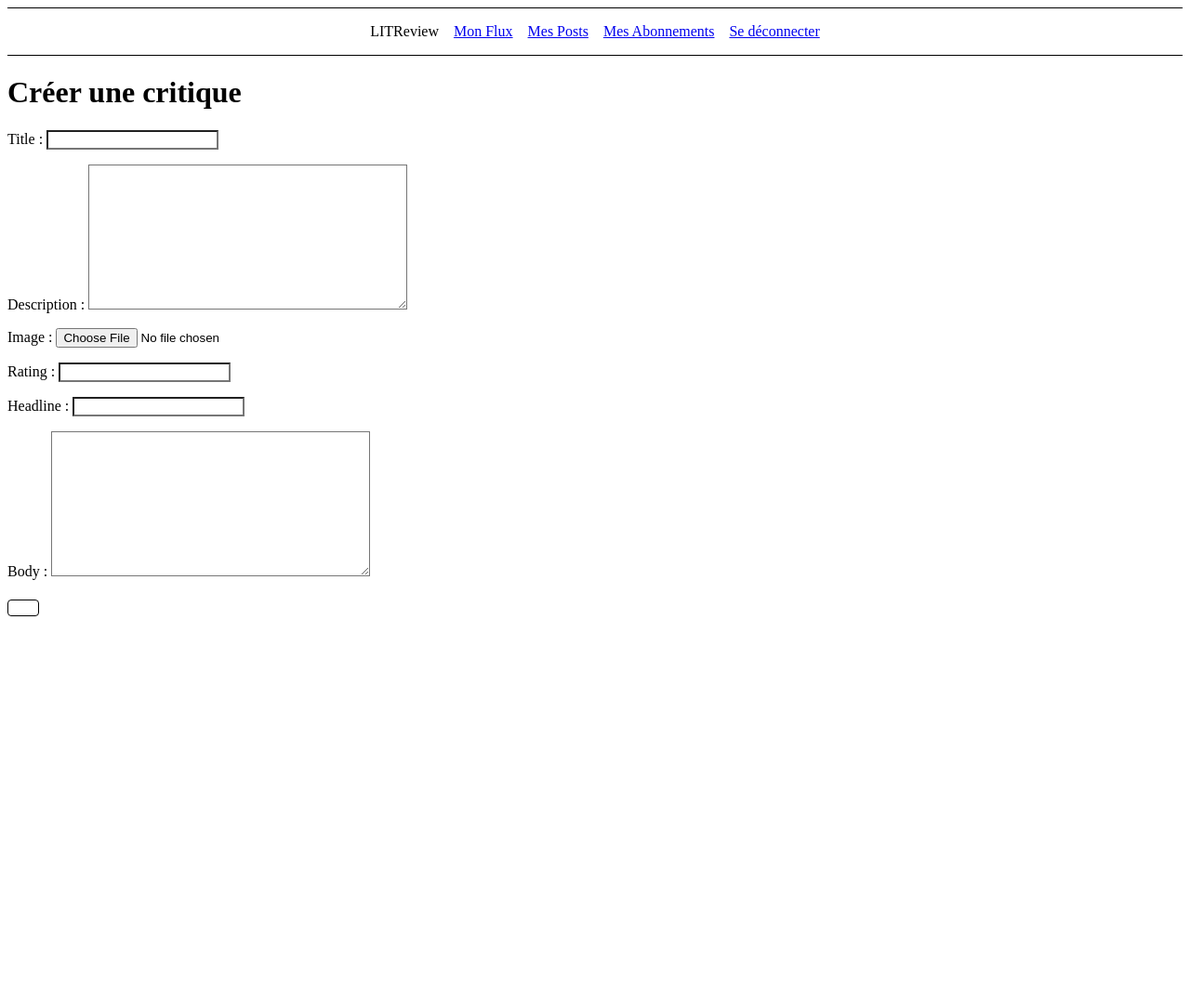
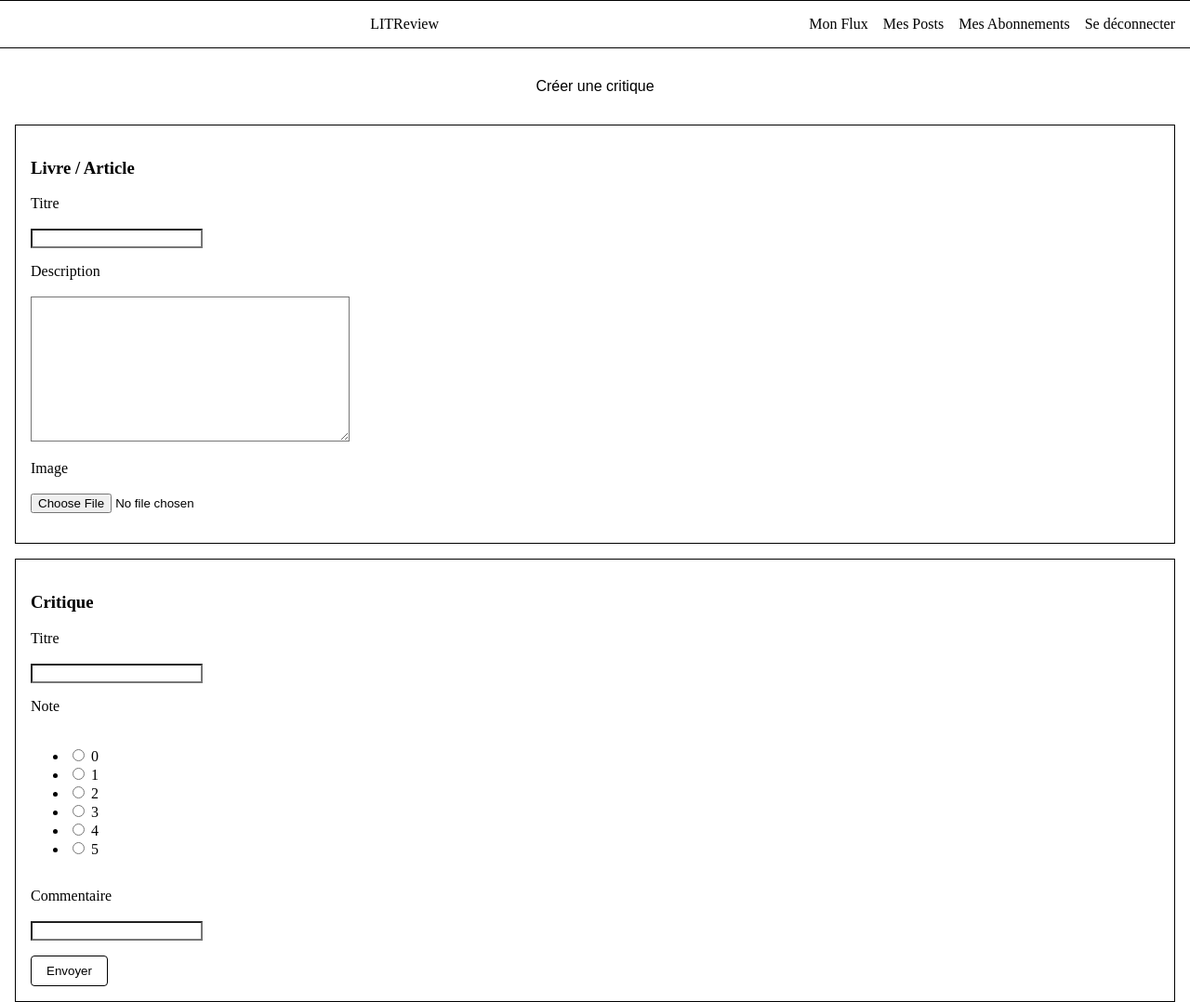
Before and after one commit to hugohlr13/p9_litreview, a Django app: page /create_review/ in a window 1280 px wide. Shown: the whole page at 93% size. Before the commit the page ends 663 px from the top, so only its background shows below. Run offline with Django 3.2, Linux system fonts and the light colour scheme; a user stored in the database is signed in.

Commit message:
Add css review_ticket

```diff
--- a/litreview/authentication/templates/authentication/login.html
+++ b/litreview/authentication/templates/authentication/login.html
@@ -9,7 +9,7 @@
       <title>Page de connexion</title>
     </head>
     <body>
-      <div class="container">
+      <div class="container-login">
         <div class="left">
           <h2>Inscrivez-vous maintenant</h2>
           <button><a href="{% url 'signup' %}">S'inscrire</a></button>
--- a/litreview/feed/forms.py
+++ b/litreview/feed/forms.py
@@ -16,17 +16,24 @@ class TicketForm(forms.ModelForm):
     class Meta:
         model = Ticket
         fields = ['title', 'description', 'image']
+        labels = {'title': 'Titre'}
+
+RATING_CHOICES = [
+    ('0', '0'),
+    ('1', '1'),
+    ('2', '2'),
+    ('3', '3'),
+    ('4', '4'),
+    ('5', '5'),
+]
 
 class ReviewForm(forms.ModelForm):
-    title = forms.CharField(max_length=128)
-    description = forms.CharField(max_length=2048, widget=forms.Textarea)
-    image = forms.ImageField(required=False)
-    rating = forms.IntegerField(
-        validators=[MinValueValidator(0), MaxValueValidator(5)]
+
+    rating = forms.TypedChoiceField(
+        widget=forms.RadioSelect, choices=RATING_CHOICES, coerce=int
     )
-    headline = forms.CharField(max_length=128)
-    body = forms.CharField(max_length=8192, widget=forms.Textarea)
 
     class Meta:
         model = Review
-        fields = ('title', 'description', 'image', 'rating', 'headline', 'body')
+        fields = ('headline', 'rating', 'body')
+        labels = {'headline': 'Titre', 'rating': 'Note', 'body': 'Commentaire'}
--- a/litreview/feed/models.py
+++ b/litreview/feed/models.py
@@ -31,6 +31,4 @@ class UserFollows(models.Model):
         to=settings.AUTH_USER_MODEL, on_delete=models.CASCADE, related_name='followers_by')
 
     class Meta:
-        # ensures we don't get multiple UserFollows instances
-        # for unique user-user_followed pairs
         unique_together = ('user', 'followed_user', )
--- a/litreview/feed/static/styles.css
+++ b/litreview/feed/static/styles.css
@@ -1,5 +1,10 @@
 * {
     background-color: white;
+}
+
+body {
+  margin: 0;
+  padding: 0;
 }
 
 .navbar {
@@ -7,12 +12,15 @@
   border-bottom: 1px solid black;
   display: flex;
   justify-content: center;
+  align-items: center;
+  padding: 1rem;
 }
 
 .logo {
-    font-size: 0,5rem;
-    padding: 1rem 0;
+  font-size: 1rem;
   text-align: center;
+  margin: 0 auto;
+  flex-grow: 1;
 }
 
 .nav-links {
@@ -21,10 +29,25 @@
   align-items: center;
   margin: 0;
   padding: 0;
+  margin-left: auto;
 }
 
 .nav-links li {
   margin-left: 1rem;
+}
+
+.nav-links a {
+    color: black;
+    text-decoration: none;
+  }
+
+h1 {
+    font-size: 1rem;
+    font-weight: normal;
+    font-family: Arial, sans-serif;
+    text-align: center;
+    margin-top: 2rem;
+    margin-bottom: 2rem;
 }
 
 h2 {
@@ -86,6 +109,28 @@ button {
   cursor: pointer;
 }
 
+.button {
+    padding: 0.5rem 1rem;
+    background-color: white;
+    border: black 1px solid;
+    border-radius: 0.25rem;
+    cursor: pointer;
+    text-decoration: none;
+    color: black;
+  }
+
+.button-container {
+  display: flex;
+  justify-content: center;
+  margin-top: 3rem;
+  margin-bottom: 1rem;
+}
+
+.button-container a {
+    margin-right: 2rem;
+  }
+
+
 .form-group button {
     margin-right: -8rem;
   }
@@ -102,3 +147,50 @@ button {
     align-items: center;
     height: 100vh;
 }
+
+.form-container {
+  display: flex;
+  flex-direction: column;
+  justify-content: space-between;
+  align-items: center;
+  border: 1px solid black;
+  padding: 1rem;
+  margin-top: 1rem;
+}
+
+.container {
+  margin-left: 1rem;
+  margin-right: 1rem;
+  display: flex;
+  flex-direction: column;
+  align-items: flex-start;
+}
+
+.form-field {
+  margin-bottom: 1rem;
+}
+
+.form-field label {
+  margin-bottom: 3rem;
+}
+
+.button-container-formticket {
+  text-align: right;
+}
+
+.feed-container {
+  display: flex;
+  flex-direction: column;
+  justify-content: space-between;
+  align-items: center;
+  border: 1px solid black;
+  padding: 1rem;
+  margin-top: 1rem;
+}
+
+.container-login {
+    display: flex;
+    justify-content: space-between;
+    align-items: center;
+    padding: 1rem;
+  }
--- a/litreview/feed/templates/feed/create_review.html
+++ b/litreview/feed/templates/feed/create_review.html
@@ -1,9 +1,44 @@
 {% extends 'base.html' %}
 {% block content %}
   <h1>Créer une critique </h1>
-  <form method="post" enctype="multipart/form-data">
-    {% csrf_token %}
-    {{ form.as_p }}
-    <button type="Envoyer"></button>
-  </form>
+  <div class="form-container container">
+    <form method="post" enctype="multipart/form-data" class="review-form">
+      {% csrf_token %}
+      <h3>Livre / Article</h3>
+      <div class="form-field">
+        <label for="{{ ticket_form.title.id_for_label }}" class="form-label">Titre</label>
+        <br><br>
+        {{ ticket_form.title }}
+      </div>
+      <div class="form-field">
+        <label for="{{ ticket_form.description.id_for_label }}" class="form-label">Description</label>
+        <br><br>
+        {{ ticket_form.description }}
+      </div>
+      <div class="form-field">
+        <label for="{{ ticket_form.image.id_for_label }}" class="form-label">Image</label>
+        <br><br>
+        {{ ticket_form.image }}
+      </div>
+  </div>
+  <div class="form-container container">
+      <h3>Critique</h3>
+      <div class="form-field">
+        <label for="{{ review_form.headline.id_for_label }}" class="form-label">Titre</label>
+        <br><br>
+        {{ review_form.headline }}
+      </div>
+      <div class="form-field">
+        <label for="{{ review_form.rating.id_for_label }}" class="form-label">Note</label>
+        <br><br>
+        {{ review_form.rating }}
+      </div>
+      <div class="form-field">
+        <label for="{{ review_form.body.id_for_label }}" class="form-label">Commentaire</label>
+        <br><br>
+        {{ review_form.body }}
+      </div>
+      <button type="submit" class="button">Envoyer</button>
+    </form>
+  </div>
 {% endblock %}
--- a/litreview/feed/views.py
+++ b/litreview/feed/views.py
@@ -41,26 +41,24 @@ def create_ticket(request):
 
 @login_required
 def create_review(request):
+    review_form = ReviewForm()
+    ticket_form = TicketForm()
     if request.method == 'POST':
-        form = ReviewForm(request.POST, request.FILES)
-        if form.is_valid():
-            ticket = Ticket.objects.create(
-                title=form.cleaned_data['title'],
-                description=form.cleaned_data['description'],
-                image=form.cleaned_data.get('image'),
-                user=request.user
-            )
-            review = Review.objects.create(
-                ticket=ticket,
-                rating=form.cleaned_data['rating'],
-                headline=form.cleaned_data['headline'],
-                body=form.cleaned_data['body'],
-                user=request.user
-            )
+        review_form = ReviewForm(request.POST)
+        ticket_form = TicketForm(request.POST, request.FILES)
+        if all((review_form.is_valid(), ticket_form.is_valid())):
+            ticket = ticket_form.save(commit=False)
+            ticket.user = request.user
+            ticket.save()
+            review = review_form.save(commit=False)
+            review.user = request.user
+            review.ticket = ticket
+            review.save()
             return redirect('home')
     else:
-        form = ReviewForm()
-    return render(request, 'feed/create_review.html', {'form': form})
+        review_form = ReviewForm()
+        ticket_form = TicketForm()
+    return render(request, 'feed/create_review.html', {'review_form': review_form, 'ticket_form': ticket_form})
 
 @login_required
 def review_snippet(request, review_id):
```
Also changed, not shown: litreview/feed/templates/feed/create_ticket.html (+23 -5 lines), litreview/feed/templates/feed/feed.html (+6 -5 lines), litreview/db.sqlite3, litreview/media/test10_2DDA4Gy.jpg (added), litreview/media/test3_1lbi9BI.jpg (added). Lines whose indentation alone changed are shown as unchanged.
